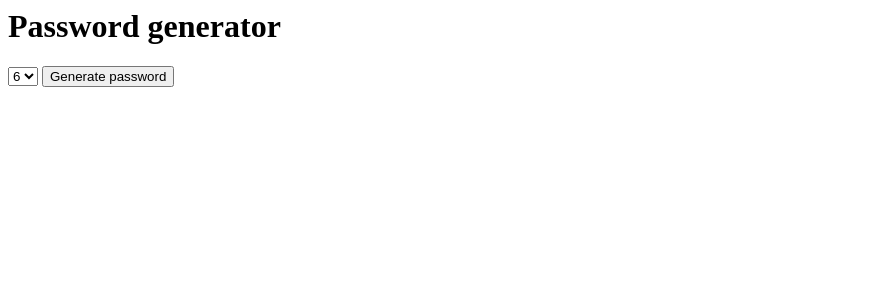
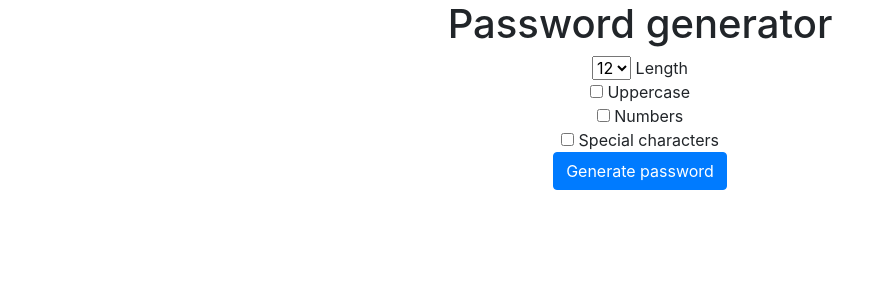
Before and after one commit to BjornHeller/learning-encrypt, a Django app: page / in a window 1280 px wide. Shown: the top 300 px of the page, without its empty margins (0-887 px from the left). Run offline with Django 3.2, Linux system fonts and the light colour scheme; some libraries are stand-ins or nearby versions.

Commit message:
Final version

```diff
--- /dev/null
+++ b/generator/templates/generator/about.html
@@ -0,0 +1,5 @@
+<a href="{% url 'home' %}"">Home</a><br>
+<a href="{% url 'about' %}"">About</a>
+
+<br>
+<h1>Copytight Bjorn</h1>
--- a/generator/templates/generator/home.html
+++ b/generator/templates/generator/home.html
@@ -1,12 +1,29 @@
+<link rel="stylesheet" href="https://stackpath.bootstrapcdn.com/bootstrap/4.5.0/css/bootstrap.min.css" integrity="sha384-9aIt2nRpC12Uk9gS9baDl411NQApFmC26EwAOH8WgZl5MYYxFfc+NcPb1dKGj7Sk" crossorigin="anonymous">
+
+<div class="container text-center">
 <h1>Password generator</h1>
 
-<form action="password">
+<form action="{% url 'password' %}"">
   <select name="length">
     <option value="6">6</option>
     <option value="7">7</option>
     <option value="8">8</option>
-  </select>
+    <option value="9">9</option>
+    <option value="10">10</option>
+    <option value="11">11</option>
+    <option value="12" selected="selected">12</option>
+    <option value="13">13</option>
+    <option value="14">14</option>
+  </select> Length
 
-  <input type="submit" value="Generate password">
+  <br>
+  <input type="checkbox" name="uppercase"> Uppercase
+  <br>
+  <input type="checkbox" name="numbers"> Numbers
+  <br>
+  <input type="checkbox" name="special"> Special characters
+  <br>
+  <input type="submit" value="Generate password" class="btn btn-primary">
 
 </form>
+</div>
--- a/generator/views.py
+++ b/generator/views.py
@@ -1,10 +1,33 @@
 from django.shortcuts import render
 from django.http import HttpResponse
+import random
 
 # Create your views here.
 
 def home(request):
     return render(request, 'generator/home.html')
 
+def about(request):
+    return render(request, 'generator/about.html')
+
 def password(request):
-    return render(request, 'generator/password.html')
+
+    characters = list('abcdefghijklmnopqrstuvwxyz')
+
+    if request.GET.get('uppercase'):
+            characters.extend(list('ABCDEFGHIJKLMNOPQRSTUVWZYZ'))
+
+    if request.GET.get('special'):
+            characters.extend(list('!"#$%&/()='))
+
+    if request.GET.get('numbers'):
+            characters.extend(list('1234567890'))
+
+    length = int(request.GET.get('length',12))
+
+    thepassword = ''
+
+    for x in range(length):
+        thepassword += random.choice(characters)
+
+    return render(request, 'generator/password.html',{'password':thepassword})
--- a/password_generator/urls.py
+++ b/password_generator/urls.py
@@ -19,6 +19,8 @@ from generator import views
 
 urlpatterns = [
     path('admin/', admin.site.urls),
-    path('',views.home),
-    path('password/', views.password),
+    path('',views.home, name='home'),
+    path('password/', views.password, name='password'),
+    path('about/', views.about, name='about'),
+
 ]
```
Also changed, not shown: generator/templates/generator/password.html (+9 -1 lines).
